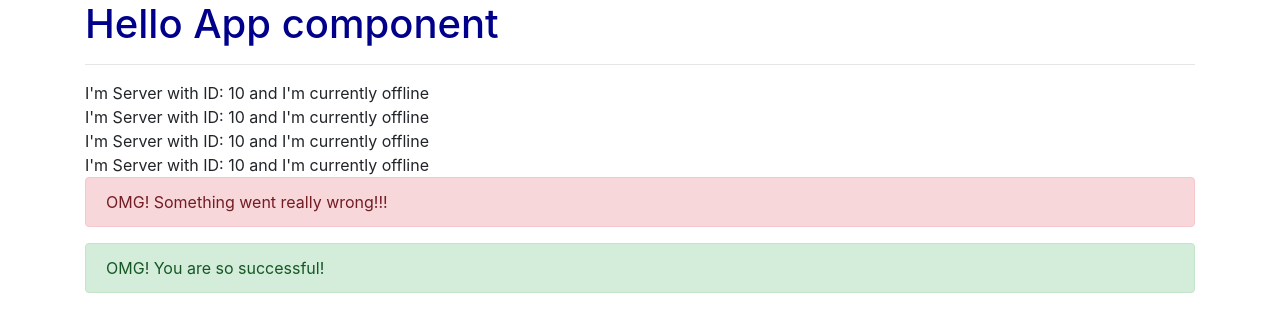
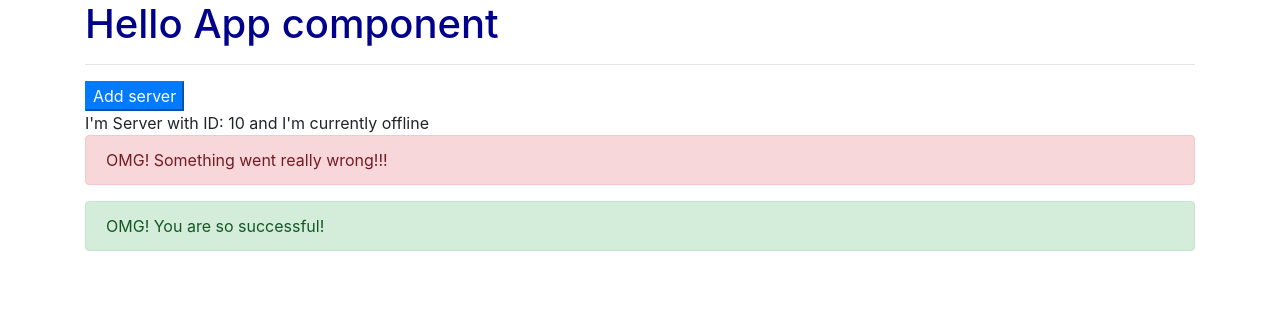
Before and after one commit to frogThanos/my-first-angular-app, an Angular app: page / in a window 1280 px wide. Shown: the top 332 px of the page. Built offline with nearby package versions, Linux system fonts and the light colour scheme.

Commit message:
property binding

```diff
--- a/src/app/servers/servers.component.html
+++ b/src/app/servers/servers.component.html
@@ -1,4 +1,8 @@
+<button
+  class="btn-primary"
+  type="button"
+  [disabled]="!allowNewServer"
+>
+  Add server
+</button>
 <app-server></app-server>
-<app-server></app-server>
-<app-server></app-server>
-<app-server></app-server>
--- a/src/app/servers/servers.component.ts
+++ b/src/app/servers/servers.component.ts
@@ -6,8 +6,13 @@ import { Component, OnInit } from '@angular/core';
   styleUrls: ['./servers.component.css']
 })
 export class ServersComponent implements OnInit {
+  allowNewServer: boolean = false;
 
-  constructor() { }
+  constructor() {
+    setTimeout(() => {
+      this.allowNewServer = true;
+    }, 2000);
+  }
 
   ngOnInit() {
   }
```
